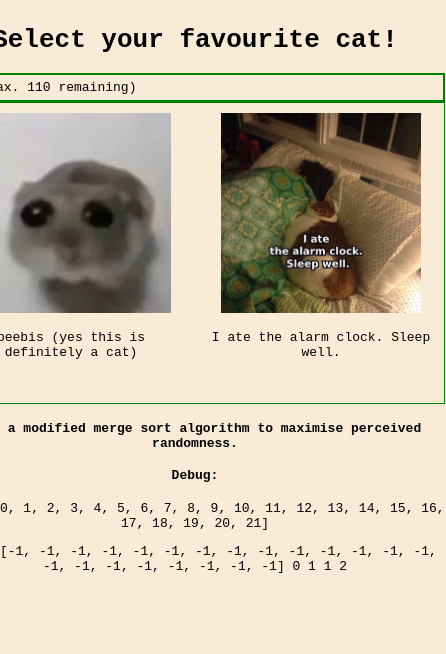
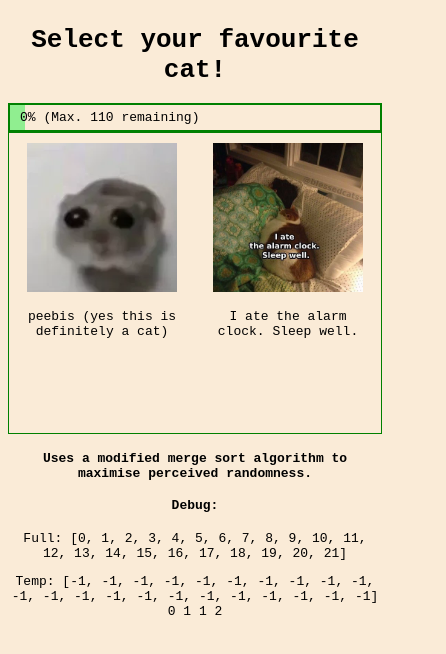
Before and after one commit to JeromeTT/catcompare.mintyy.dev, a plain HTML site: page index.html in a window 390 px wide. Both pictures are taken after a click on the button "Start". Shown: the whole page, 446 px wide, since content can reach past the window. Drawn offline with Linux system fonts and the light colour scheme.

Commit message:
Fixed scaling on mobile

```diff
--- a/index.css
+++ b/index.css
@@ -11,7 +11,7 @@
 
 .selection-panel {
   display: grid;
-  grid-template-columns: 250px 250px;
+  grid-template-columns: 50% 50%;
   grid-template-rows: 300px;
   border: 1px solid green;
 }
```
Also changed, not shown: 1 other file.
